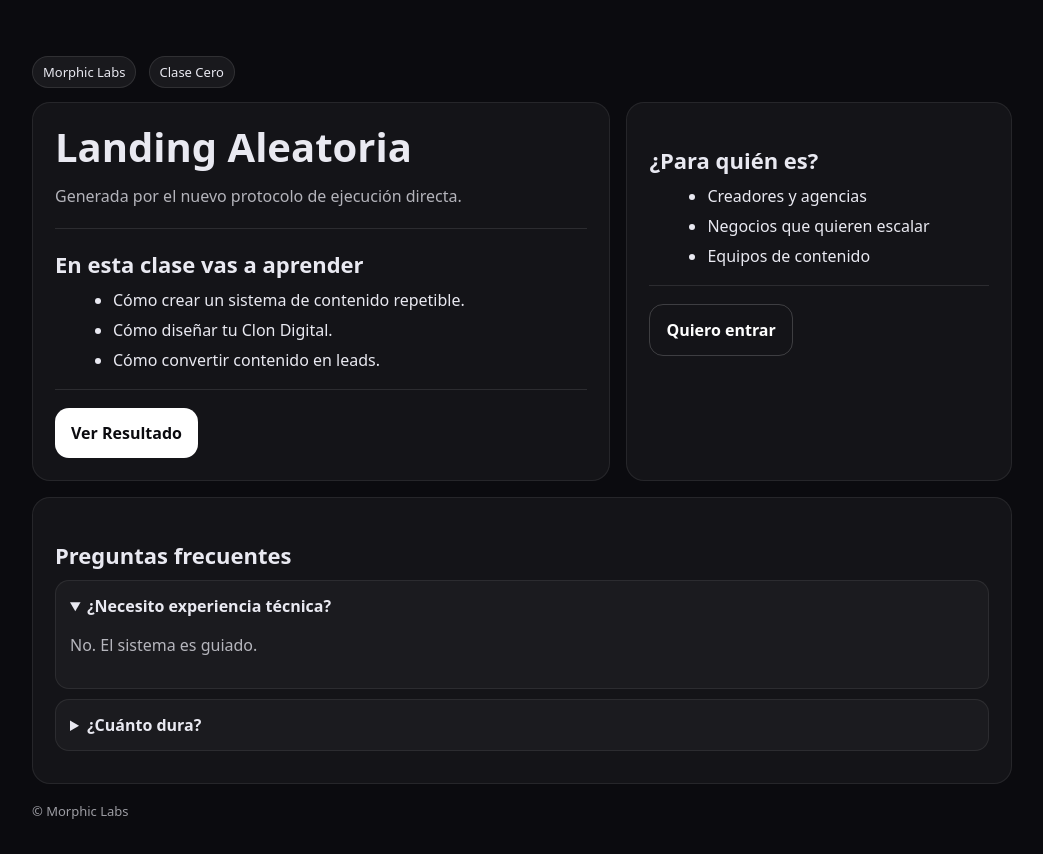
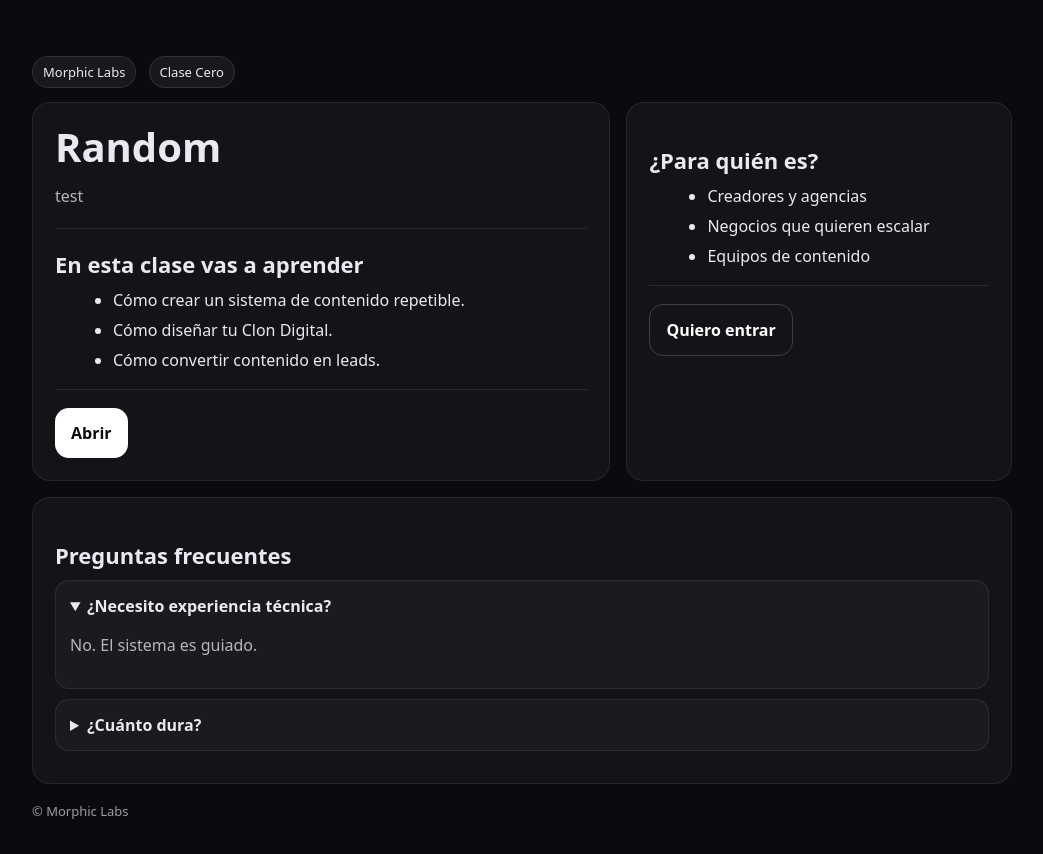
Before and after one commit to durang/morphic-landings, a plain HTML site: page public/landings/random/index.html in a window 1280 px wide. Shown: the whole page, without its empty margins (118-1161 px from the left). Drawn offline with Linux system fonts and the light colour scheme.

Commit message:
feat: landing random

```diff
--- a/public/landings/random/index.html
+++ b/public/landings/random/index.html
@@ -3,7 +3,7 @@
 <head>
   <meta charset="UTF-8" />
   <meta name="viewport" content="width=device-width, initial-scale=1.0" />
-  <title>Landing Aleatoria</title>
+  <title>Random</title>
   <style>
     body{font-family:system-ui,-apple-system,Segoe UI,Roboto,Arial;margin:0;background:#0b0b0f;color:#e9e9f1}
     .wrap{max-width:980px;margin:0 auto;padding:56px 20px}
@@ -33,8 +33,8 @@
 
     <div class="grid grid2" style="margin-top:14px">
       <div class="card">
-        <h1>Landing Aleatoria</h1>
-        <p class="muted">Generada por el nuevo protocolo de ejecución directa.</p>
+        <h1>Random</h1>
+        <p class="muted">test</p>
 
         <div class="hr"></div>
 
@@ -47,7 +47,7 @@
 
         <div class="hr"></div>
 
-        <a class="btn" href="https://morphic-landings.vercel.app/#pago-placeholder">Ver Resultado</a>
+        <a class="btn" href="https://morphic-landings.vercel.app/">Abrir</a>
       </div>
 
       <div class="card">
@@ -60,7 +60,7 @@
 
         <div class="hr"></div>
 
-        <a class="btn2" href="https://morphic-landings.vercel.app/#pago-placeholder">Quiero entrar</a>
+        <a class="btn2" href="https://morphic-landings.vercel.app/">Quiero entrar</a>
       </div>
     </div>
 
```
